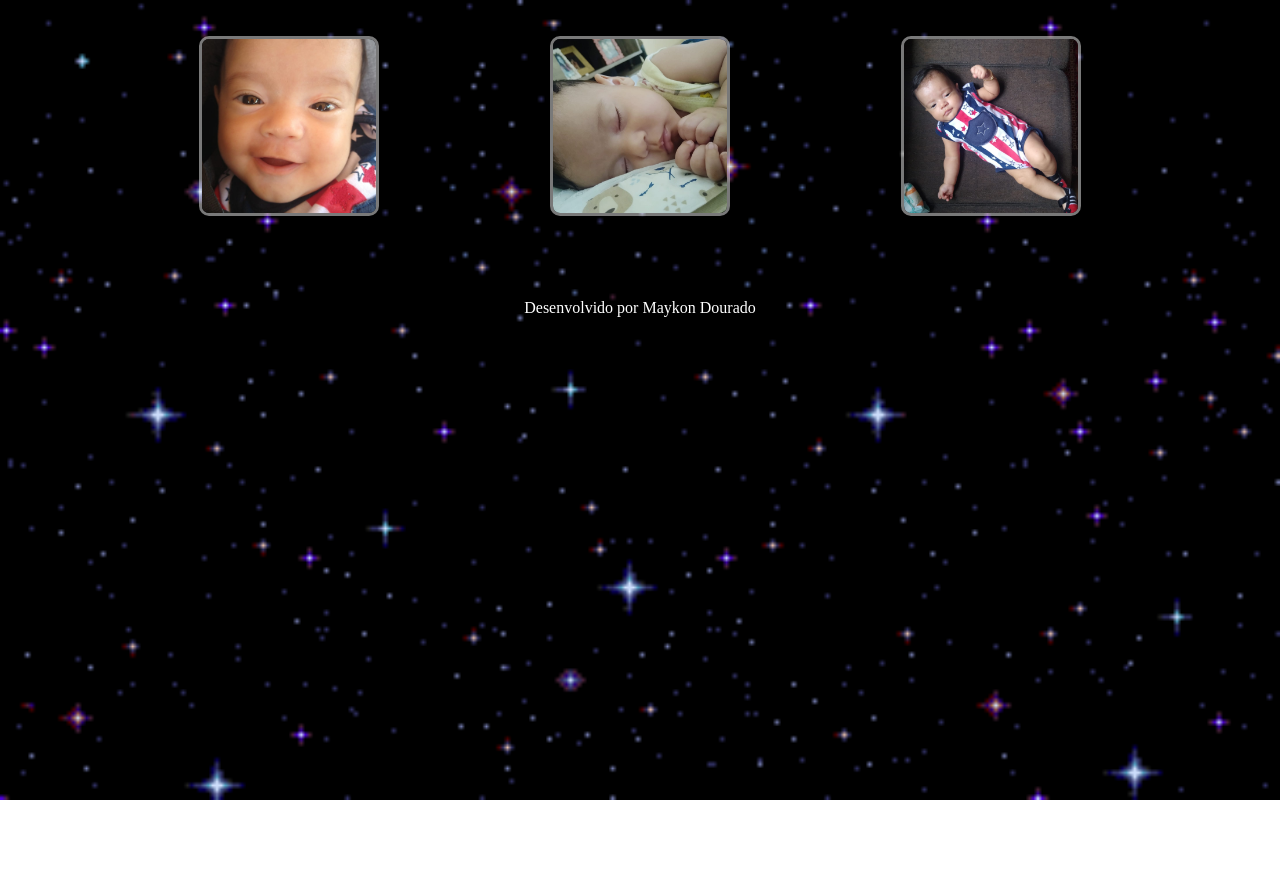
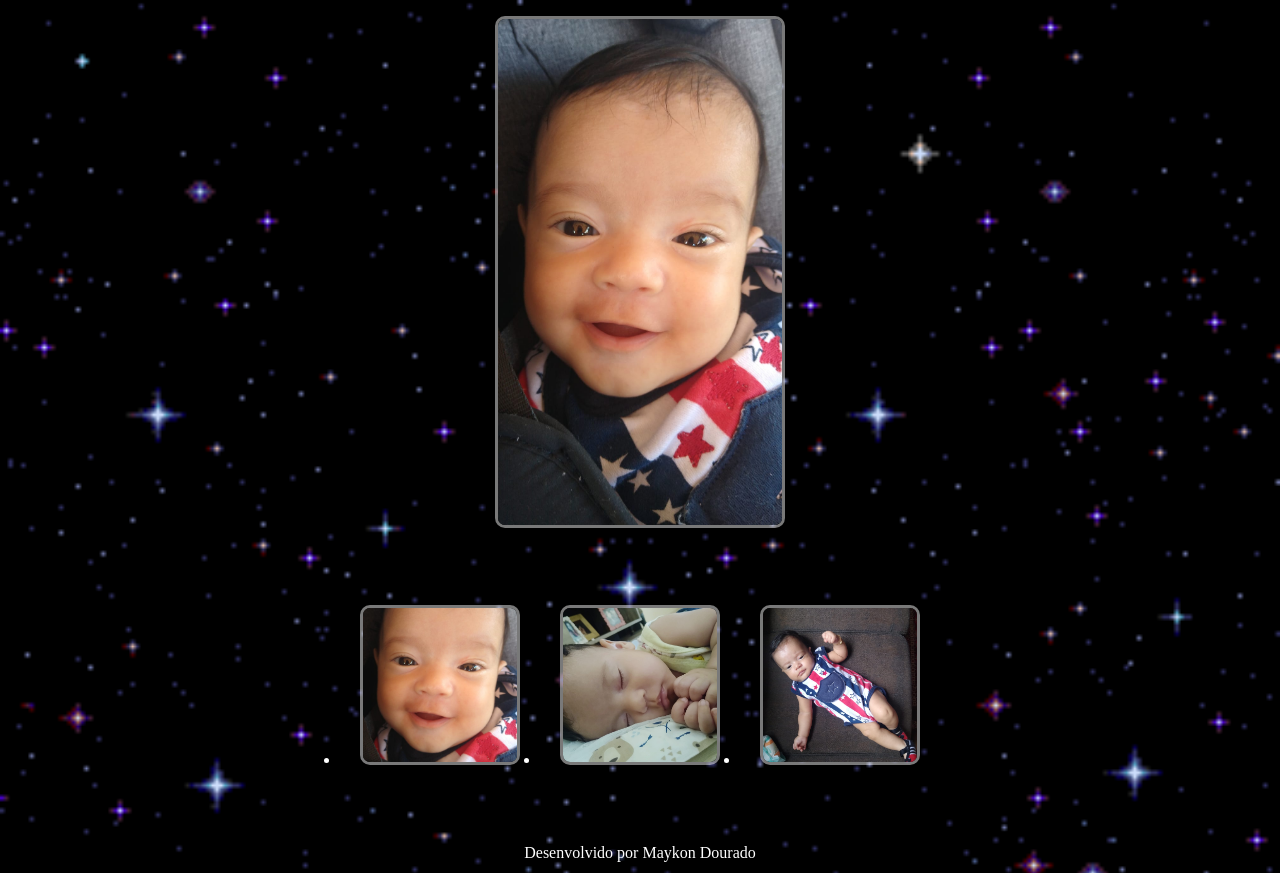
Before and after one commit to maykon-c-dev/Noah, a plain HTML site: page galeria.html in a window 1280 px wide. Before the commit the page ends 800 px from the top, so only its background shows below. Drawn offline with Linux system fonts and the light colour scheme.

```diff
--- a/galeria.css
+++ b/galeria.css
@@ -6,8 +6,9 @@
 }
 
 body{
-    padding: 0;
-    margin: 0;
+    display: flex;
+    flex-direction: column;
+    align-items: center;
     background-image: url("assets/noite-estrelada.gif");
     background-size: cover;
     margin-top: 1%;
@@ -15,18 +16,29 @@ body{
     margin-left: 4%;
     color: white;
 }
+#foto_principal{
+    width: max-content;
+    height: max(40vmax,50vh);
+    position: sticky;
+    top: 2%;
+}
 
 main{
     display: flex;
+    flex-direction: row;
+}
+
+.slider{
+    display: flex;
     flex-wrap: wrap;
     justify-content: space-evenly;
-    width: 100%;
+    margin-top: 10%;
+
 }
 .fotos{
-    margin: 2%;
-    align-items: center;
-    width: 180px;
-    height: 180px;
+    margin: 20px;
+    width:  max(20vh, 10vmax);
+    height: max(20vh, 10vmax);
 }
 img{
     border: solid 3px rgba(255, 255, 255, 0.473);
--- a/galeria.html
+++ b/galeria.html
@@ -7,16 +7,31 @@
     <link href="galeria.css" rel="stylesheet">
     <title>Galeria</title>
 </head>
-<body>
+<body id="container" onload="config()">
+
+    <div id="foto_principal">
+        <img src="imagens/IMG-20220319-WA0006.jpg" alt="Noah Sorrindo">
+    </div>
+
     <main class="galeria_container">
-        <div class="fotos">
-           <a href="imagens/IMG-20220319-WA0006.jpg"><img src="imagens/IMG-20220319-WA0006.jpg" alt="Noah Sorrindo"></a>
-        </div>
-        <div class="fotos">
-            <a href="imagens/IMG-20220323-WA0000.jpg"><img src="imagens/IMG-20220323-WA0000.jpg" alt="Noah Dormindo"></a>
-        </div>
-        <div class="fotos">
-            <a href="imagens/IMG-20220319-WA0002.jpg"><img src="imagens/IMG-20220319-WA0002.jpg" alt="Noah Sorrindo"></a>
+        <div id="lista_fotos">
+            <ul class="slider" >
+                <li>
+                    <div class="fotos" onclick="escolhida(event)">
+                        <img src="imagens/IMG-20220319-WA0006.jpg" alt="Noah Sorrindo" />
+                    </div>
+                </li>
+                <li>
+                    <div class="fotos">
+                        <img src="imagens/IMG-20220323-WA0000.jpg" alt="Noah Dormindo" />
+                    </div>
+                </li>
+                <li>
+                    <div class="fotos">
+                        <img src="imagens/IMG-20220319-WA0002.jpg" alt="Noah Sorrindo" />
+                    </div>
+                </li>
+            </ul>
         </div>
     </main>
 
@@ -26,5 +41,7 @@
             <p>Desenvolvido por Maykon Dourado</p>
         </div>
     </footer>
+
+    <script src="galeria.js"></script>
 </body>
 </html>
--- /dev/null
+++ b/galeria.js
@@ -0,0 +1,10 @@
+
+function config(){
+    let config = localStorage.getItem("config")
+
+    if(config == "true"){
+        document.getElementById("container").style.backgroundImage = "url(assets/dia.jpg)"
+        document.getElementById("container").style.color = "black"
+        document.querySelector("img").style.border = "solid 3px black"
+    }
+}
--- a/index.css
+++ b/index.css
@@ -3,7 +3,8 @@
     margin: 0;
     border: 0;
     box-sizing: border-box
-  }
+}
+
 body{
     background-image: url("assets/noite-estrelada.gif");
     background-size: cover;
```
Also changed, not shown: index.html (+1 -1 lines), index.js (+14 -2 lines).
